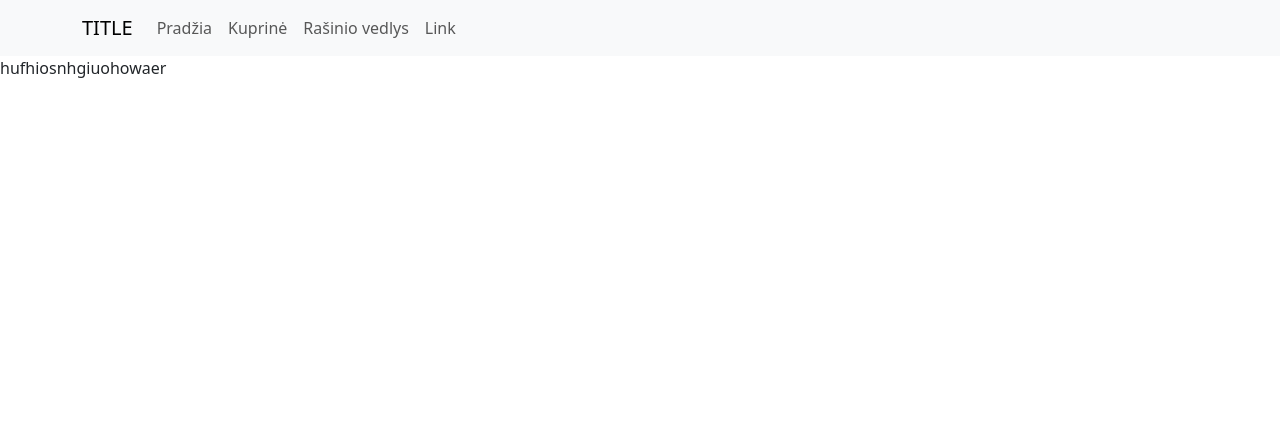
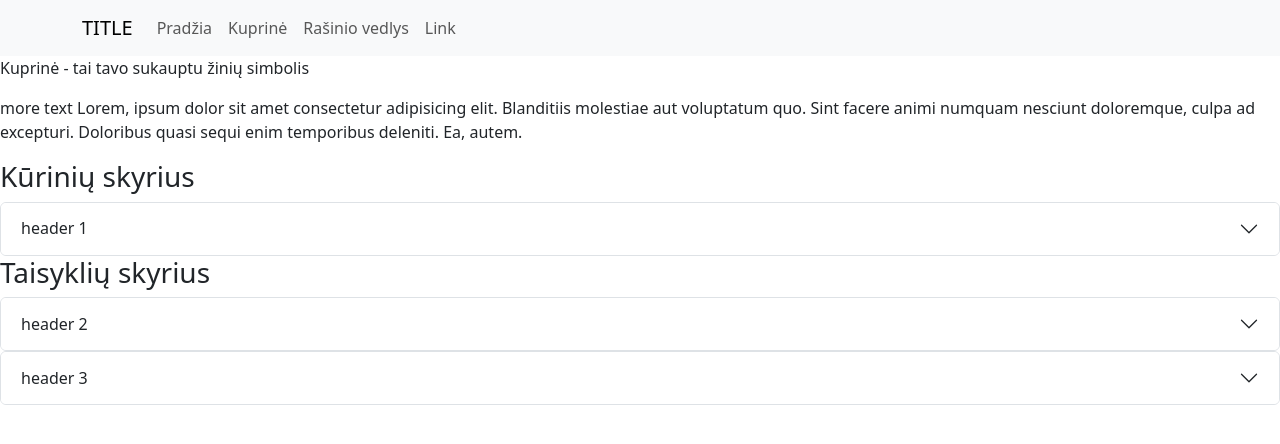
Before and after one commit to Purple-Snake/bookish-waddle, a React (Vite) app in the folder Frontend/: page /Kuprine in a window 1280 px wide. Shown: the top 444 px of the page. Built offline with nearby package versions, Linux system fonts and the light colour scheme.

Commit message:
Backpack finished

```diff
--- a/Frontend/src/components/backpack_page/BackPack.jsx
+++ b/Frontend/src/components/backpack_page/BackPack.jsx
@@ -1,6 +1,12 @@
+import BackPackIntro from "./BackPack_intro";
+import BackPack_items from "./BackPack_items";
+
 function BackPack() {
     return (
-        <div>hufhiosnhgiuohowaer</div>
+        <div>
+            <BackPackIntro />
+            <BackPack_items />
+        </div>
      );
 }
 
--- /dev/null
+++ b/Frontend/src/components/backpack_page/BackPack_intro.jsx
@@ -0,0 +1,10 @@
+function BackPackIntro() {
+    return (
+        <div>
+            <p>Kuprinė - tai tavo sukauptu žinių simbolis</p>
+            <p>more text Lorem, ipsum dolor sit amet consectetur adipisicing elit. Blanditiis molestiae aut voluptatum quo. Sint facere animi numquam nesciunt doloremque, culpa ad excepturi. Doloribus quasi sequi enim temporibus deleniti. Ea, autem.</p>
+        </div>
+     );
+}
+
+export default BackPackIntro;
--- /dev/null
+++ b/Frontend/src/components/backpack_page/BackPack_items.jsx
@@ -0,0 +1,14 @@
+import backpackData from "../../data/backpackData.json"
+import BackPack_item from "./backPack_item";
+
+function BackPack_items() {
+    return (
+        <div>
+            {backpackData.map(data => (
+                <BackPack_item  data={data} key={data.id}/>
+            ))}
+        </div>
+     );
+}
+
+export default BackPack_items;
--- /dev/null
+++ b/Frontend/src/components/backpack_page/backPack_item.jsx
@@ -0,0 +1,26 @@
+import Accordion from "react-bootstrap/Accordion";
+import PropTypes from "prop-types";
+
+function BackPack_item({ data }) {
+  return (
+    <div>
+      <h3>{data.title}</h3>
+      {data.content.map((contentData) => (
+        <div key={contentData.header}>
+          <Accordion>
+            <Accordion.Item eventKey="0">
+              <Accordion.Header>{contentData.header}</Accordion.Header>
+              <Accordion.Body>{contentData.body}</Accordion.Body>
+            </Accordion.Item>
+          </Accordion>
+        </div>
+      ))}
+    </div>
+  );
+}
+
+BackPack_item.propTypes = {
+  data: PropTypes.object.isRequired,
+};
+
+export default BackPack_item;
--- /dev/null
+++ b/Frontend/src/data/backpackData.json
@@ -0,0 +1,26 @@
+[
+    {
+        "id": 1,
+        "title": "Kūrinių skyrius",
+        "content": [
+            {
+                "header": "header 1",
+                "body": "TEXT, text, more text, a lot more text."
+            }
+        ]
+    },
+    {
+        "id": 2,
+        "title": "Taisyklių skyrius",
+        "content": [
+            {
+                "header": "header 2",
+                "body": "TEXT, this one has less text."
+            },
+            {
+                "header": "header 3",
+                "body": "TEXT, text, more text, a lot more text. Text, Text ,Text Text. This has the most text."
+            }
+        ]
+    }
+]
```
